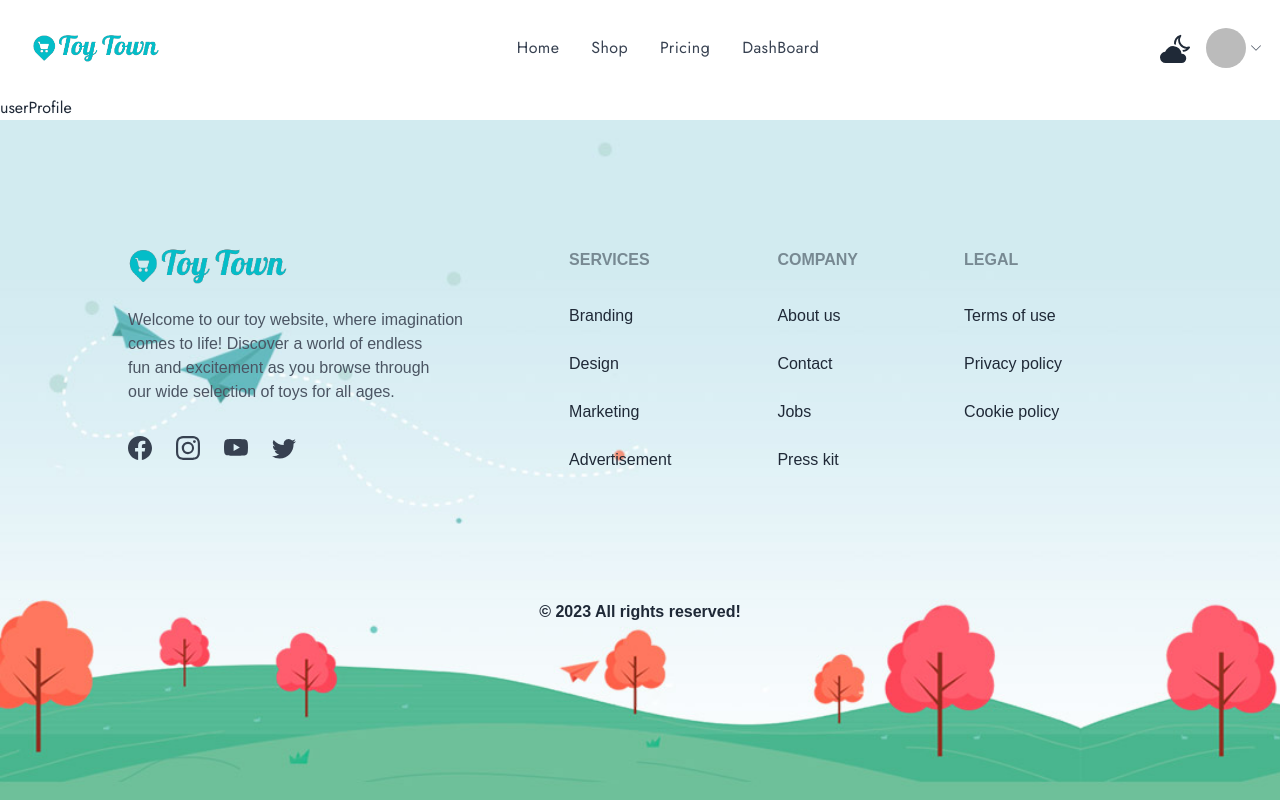
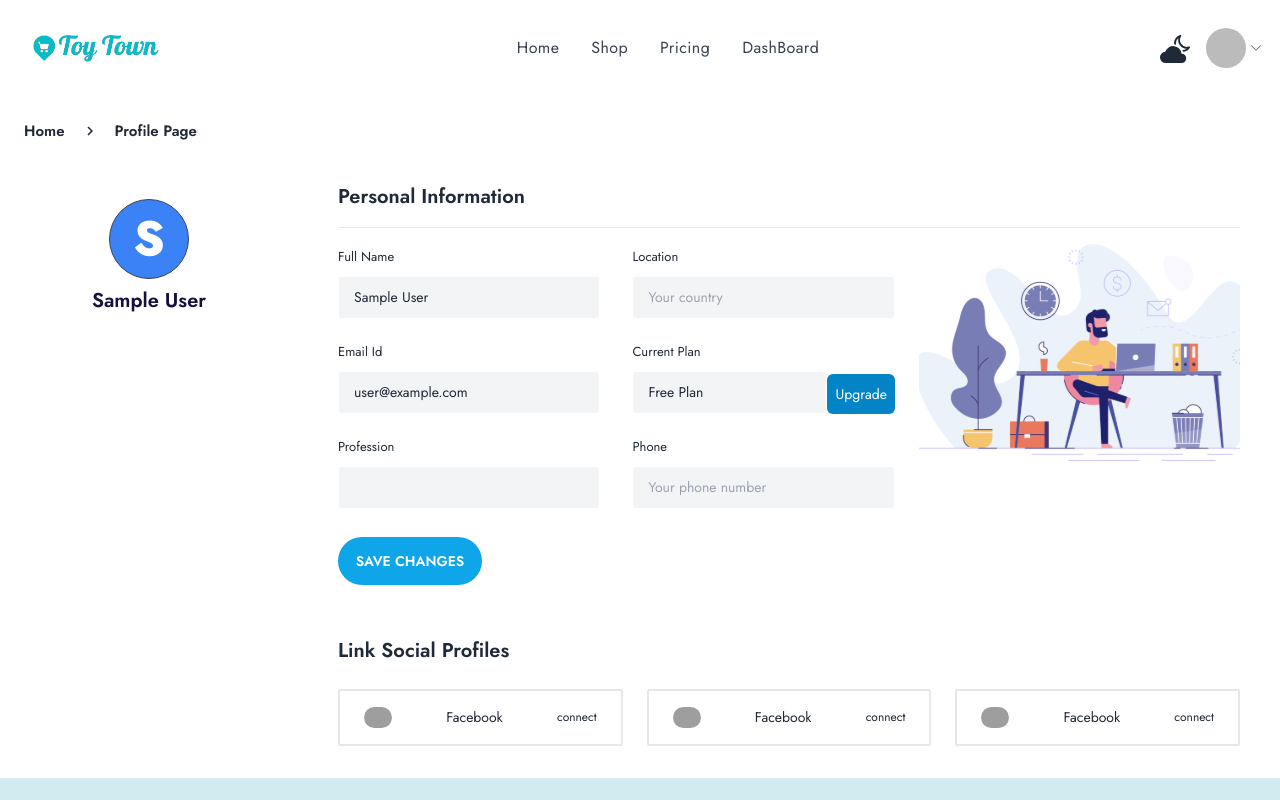
Before and after one commit to emon83/toy-town-client, a React (Vite) app: page /user-profile in a window 1280 px wide. Shown: the top 800 px of the page. Built offline with nearby package versions, Linux system fonts and the light colour scheme; no server answers; sample sign-in values are in the browser's storage; grey boxes are pictures that could not be loaded.

Commit message:
update user page create

```diff
--- /dev/null
+++ b/src/Pages/UserProfile/SocialProfiles.jsx
@@ -0,0 +1,39 @@
+const SocialProfiles = () => {
+  return (
+    <div className="my-8">
+      <h4 className="text-lg sm:text-xl font-semibold">Link Social Profiles</h4>
+      <br className="mt-4" />
+      <div className="grid grid-cols-1 sm:grid-cols-2 lg:grid-cols-3 gap-6">
+        <div className="flex items-center justify-between  border-2 rounded-sm px-6 py-4 cursor-pointer">
+          <img
+            className="w-7 rounded-full"
+            src="https://i.ibb.co/1f2vcTX/facebook.png"
+            alt=""
+          />
+          <h6 className="text-sm">Facebook</h6>
+          <p className="text-xs cursor-pointer">connect</p>
+        </div>
+        <div className="flex items-center justify-between  border-2 rounded-sm px-6 py-4 cursor-pointer">
+          <img
+            className="w-7 rounded-full"
+            src="https://i.ibb.co/NswGbSs/twitter.png"
+            alt=""
+          />
+          <h6 className="text-sm">Facebook</h6>
+          <p className="text-xs cursor-pointer">connect</p>
+        </div>
+        <div className="flex items-center justify-between border-2 rounded-sm px-6 py-4 cursor-pointer">
+          <img
+            className="w-7 rounded-full"
+            src="https://i.ibb.co/fp40mLy/linkedin.png"
+            alt=""
+          />
+          <h6 className="text-sm">Facebook</h6>
+          <p className="text-xs cursor-pointer">connect</p>
+        </div>
+      </div>
+    </div>
+  );
+};
+
+export default SocialProfiles;
--- a/src/Pages/UserProfile/UserProfile.jsx
+++ b/src/Pages/UserProfile/UserProfile.jsx
@@ -1,11 +1,184 @@
 
+import { MdKeyboardArrowRight } from "react-icons/md";
+import { Link } from "react-router-dom";
+import { useSelector } from "react-redux";
+import { useForm } from "react-hook-form";
+import SocialProfiles from "./SocialProfiles";
+import Img from "../../assets/profile-page/profile-page-img.svg";
+import { useGetUserQuery } from "../../redux/features/user/userApi";
+import { useUpdateProductMutation } from "../../redux/features/products/productsApi";
+import toast from "react-hot-toast";
 
 const UserProfile = () => {
-    return (
+    const { email, name } = useSelector((state) => state.userSlice);
+    const {data:user, isLoading, error} = useGetUserQuery(email);
+    const [updateUser] = useUpdateProductMutation();
+
+    const {
+        register,
+        handleSubmit,
+        formState: { errors },
+      } = useForm();
+
+      const onSubmit =(data) => {
+        const userData = {
+            ...user,
+            name: data?.name,
+            email: data?.email,
+            profession: data?.profession,
+            location: data?.location,
+            plan: data?.plan,
+            phone: data?.phone,
+          };
+          console.log(userData);
+          //update a user
+          updateUser({userData, email})
+          toast.success('User updated successfully')
+      }
+
+  return (
+    <div>
+    <div className="flex items-center gap-2 md:gap-4 text-[15px] font-semibold ml-4 sm:ml-6 mt-6">
+        <Link to="/">
+          <p className="cursor-pointer">Home</p>
+        </Link>
+        <MdKeyboardArrowRight className="text-lg"/>
+          <p className="cursor-pointer">Profile Page</p>
+      </div>
+    <div className="lg:flex gap-20 mx-4 sm:mx-10 mt-10">
+      <div className="lg:w-[290px]">
+        <div className="flex flex-col items-center my-4">
+          <div className="btn btn-circle text-white text-5xl font-bold bg-blue-500 hover:text-white hover:bg-blue-600 object-cover w-20 h-20 mx-2 rounded-full">
+            {name?.slice(0, 1) || "User"}
+          </div>
+          <p className="py-2 text-xl font-semibold text-[#141141]">
+            {name || "User"}
+          </p>
+        </div>
+      </div>
+      <div className="w-full">
+      <>
+      <h4 className="text-lg sm:text-xl mt-8 md:mt-0  font-semibold">
+        Personal Information
+      </h4>
+      <hr className="my-2 sm:my-4" />
+      <div className="md:flex justify-between gap-6 w-full">
+        <div className="w-full">
+          <form onSubmit={handleSubmit(onSubmit)}>
+            <div className="block md:flex gap-8">
+              <div className="w-full">
+                <label className="text-[13px] font-medium">Full Name</label>
+                <input
+                  type="text"
+                  name="name"
+                  className='bg-gray-100'
+                  defaultValue={name}
+                  {...register("name", { required: true })}
+                  required
+                />
+                {/* {errors.name && (
+                  <p className="text-red-500 -mt-5">
+                    <small>Full Name field is required</small>
+                  </p>
+                )} */}
+                <label className="text-[13px] font-medium">Email Id</label>
+                <input
+                  type="email"
+                  name="email"
+                  className='bg-gray-100'
+                  value={email}
+                  {...register("email", { required: true })}
+                  required
+                />
+                {/* {errors.email && (
+                  <p className="text-red-500 -mt-5">
+                    <small>Email Id field is required</small>
+                  </p>
+                )} */}
+                <label className="text-[13px] font-medium">Profession</label>
+                <input
+                  type="text"
+                  name="profession"
+                  className='bg-gray-100'
+                  {...register("profession", { required: true })}
+                  required
+                />
+                {errors.profession && (
+                  <p className="text-red-500 -mt-5">
+                    <small>Profession field is required</small>
+                  </p>
+                )}
+              </div>
+              <div className="w-full">
+                <label className="text-[13px] font-medium">Location</label>
+                <input
+                  type="text"
+                  name="location"
+                  className='bg-gray-100'
+                  placeholder="Your country"
+                  {...register("location", { required: true })}
+                  required
+                />
+                {errors.location && (
+                  <p className="text-red-500 -mt-5">
+                    <small>Location field is required</small>
+                  </p>
+                )}
+                <label className="text-[13px] font-medium">Current Plan</label>
+                <div className="flex items-center">
+                  <input
+                    type="text"
+                    name="plan"
+                    className='bg-gray-100'
+                    value={"Free Plan"}
+                    {...register("plan", { required: true })}
+                    required
+                  />
+                  <Link to="/pricing">
+                    <button className="bg-sky-600 h-10 px-2 py-1 text-white rounded-md -mt-3 text-sm">
+                      Upgrade
+                    </button>
+                  </Link>
+                </div>
+                {errors.plan && (
+                  <p className="text-red-500 -mt-5">
+                    <small>Current plan field is required</small>
+                  </p>
+                )}
+                <label className="text-[13px] font-medium">Phone</label>
+                <input
+                  type="text"
+                  name="phone"
+                  className='bg-gray-100'
+                  placeholder="Your phone number"
+                  {...register("phone", { required: true })}
+                  required
+                />
+                {errors.phone && (
+                  <p className="text-red-500 -mt-5">
+                    <small>Phone field is required</small>
+                  </p>
+                )}
+              </div>
+            </div>
+            <input
+              type="submit"
+              value="Save Changes"
+              className="btn btn-sm sm:btn-md bg-sky-500 hover:bg-sky-600 border-none w-36 rounded-3xl"
+            />
+          </form>
+        </div>
         <div>
-            userProfile
+          <img className="w-[520px]" src={Img} alt="" />
         </div>
-    );
+      </div>
+      {/* Social Profiles */}
+      <SocialProfiles />
+    </>
+      </div>
+    </div>
+    </div>
+  );
 };
 
 export default UserProfile;
--- a/src/components/Dashboard/UpdateProduct/UpdateProductModal.jsx
+++ b/src/components/Dashboard/UpdateProduct/UpdateProductModal.jsx
@@ -9,8 +9,8 @@ import { useUpdateProductMutation } from "../../../redux/features/products/produ
 const UpdateProductModal = ({ product, isOpen, closeModal }) => {
   const { email } = useSelector((state) => state.userSlice);
   const { data: user } = useGetUserQuery(email);
-  const [updateProduct] = useUpdateProductMutation();
-
+  const [updateProduct, {data:updateData, error}] = useUpdateProductMutation();
+  console.log(updateData, error);
   const {
     register,
     handleSubmit,
@@ -51,9 +51,13 @@ const UpdateProductModal = ({ product, isOpen, closeModal }) => {
           ...(user.role === "seller" ? { status: "pending" } : {}),
           reviews: [],
         };
+        const options = {
+          id: product._id,
+          updateData: updatedFormData
+        };
 
         // Update product
-        updateProduct({ id: product._id, productData: updatedFormData });
+        updateProduct(options);
 
         toast.success("Product updated successfully");
         closeModal();
--- a/src/redux/features/products/productsApi.js
+++ b/src/redux/features/products/productsApi.js
@@ -52,14 +52,12 @@ const productApi = baseApi.injectEndpoints({
     }),
 
     updateProduct: builder.mutation({
-      query: ({ id, productData }) => {
-        //console.log(id, productData); // Add your console.log here
-        return {
+      query: ({ id, productData }) => ({
+
           url: `/updateProduct/${id}`,
           method: "PATCH",
           body: productData,
-        };
-      },
+    }),
       invalidatesTags: ["Product"],
     }),
 
@@ -95,7 +93,7 @@ const productApi = baseApi.injectEndpoints({
         method: "PATCH",
       }),
       invalidatesTags: ["Product"],
-    })
+    }),
   }),
 });
 
--- a/src/redux/features/user/userApi.js
+++ b/src/redux/features/user/userApi.js
@@ -17,6 +17,15 @@ const userApi = baseApi.injectEndpoints({
 
     getUser: builder.query({
       query: (email) => `/users/${email}`,
+    }),
+
+    updateUser: builder.mutation({
+      query: ({email, userData}) => ({
+        url: `/user/${email}`,
+        method: "PUT",
+        body: userData,
+      }),
+      invalidatesTags: ["Users"],
     }),
 
     makeUser: builder.mutation({
@@ -69,6 +78,7 @@ export const {
   useSaveUserMutation,
   useGetUsersQuery,
   useGetUserQuery,
+  useUpdateUserMutation,
   useMakeUserMutation,
   useMakeSellerMutation,
   useMakeAdminMutation,
```
Also changed, not shown: src/assets/profile-page/profile-page-img.svg (added), src/assets/profile-page/watermark-bg.png (added).
